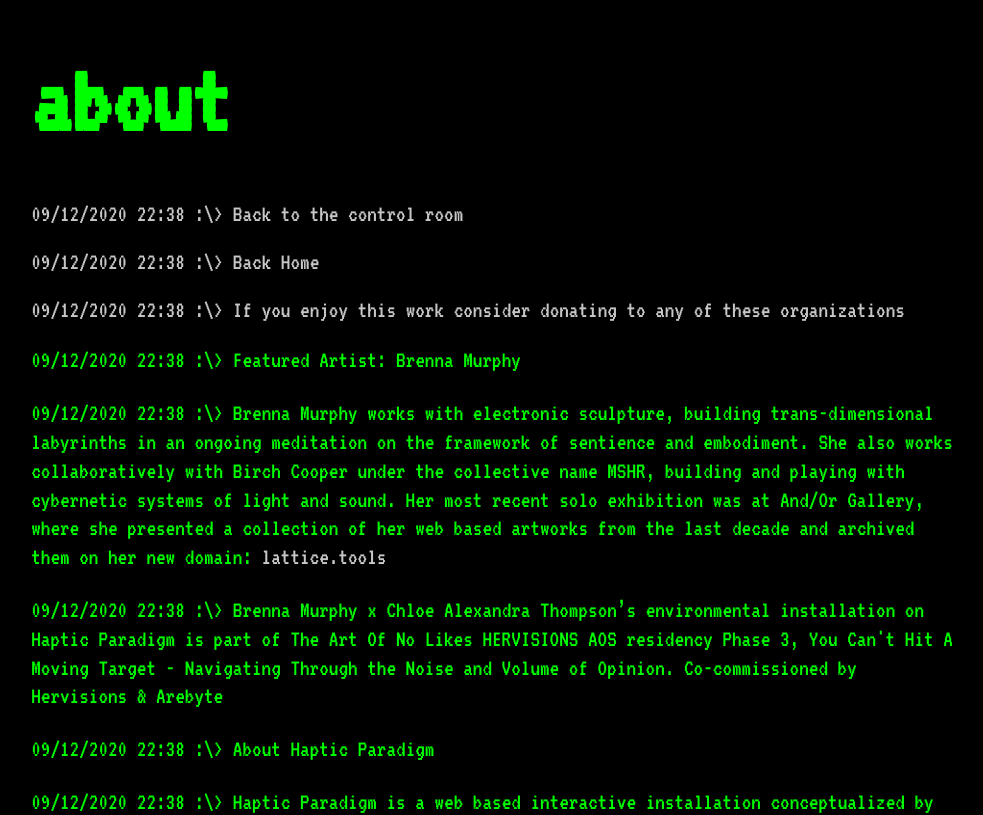
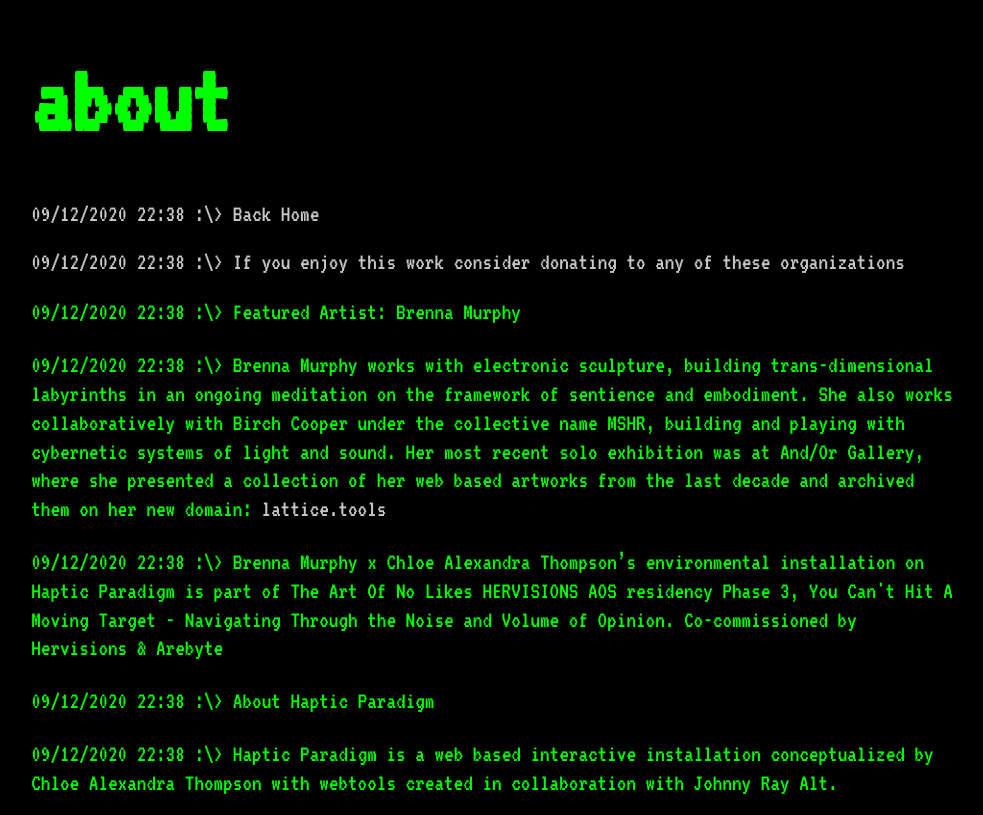
Before and after one commit to johnnyrayalt/haptic-paradigm-frontend, a React (Create React App) app: page /about in a window 1280 px wide. Shown: the top 815 px of the page, without its empty margins (148-1131 px from the left). Built offline with nearby package versions, Linux system fonts and the light colour scheme; no server answers; what redux-act would draw is missing.

Commit message:
turn off

```diff
--- a/src/resources/currentProjectConstants.ts
+++ b/src/resources/currentProjectConstants.ts
@@ -14,8 +14,8 @@
 
 export const EXHIBITION_DATE: string = 'September 13, 2020';
 
-export const LINKS_ON: TLinksOn = true;
-export const IS_LIVE: TIsLive = true;
+export const LINKS_ON: TLinksOn = false;
+export const IS_LIVE: TIsLive = false;
 
 export const SLIDER_NAME: string = 'cube';
 export const SLIDER_DATA: TSliderData[] = [
```
